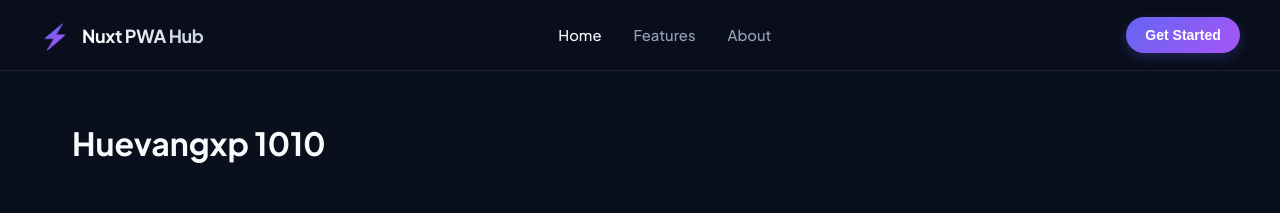
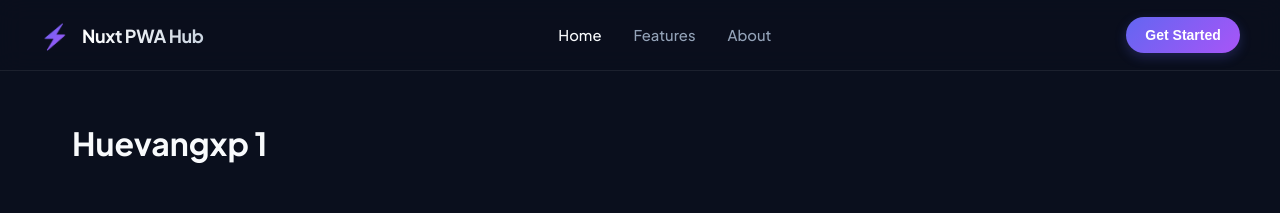
Before and after one commit to huevangxp/pwa-101, a Nuxt app: page / in a window 1280 px wide. Shown: the top 213 px of the page. Built offline with nearby package versions, Linux system fonts and the light colour scheme.

Commit message:
commit Fri 05/29/2026 14:44:24.14

```diff
--- a/pages/index.vue
+++ b/pages/index.vue
@@ -1,5 +1,5 @@
 <template>
   <div>
-    <h1>Huevangxp 1010</h1>
+    <h1>Huevangxp 1</h1>
   </div>
 </template>
```
